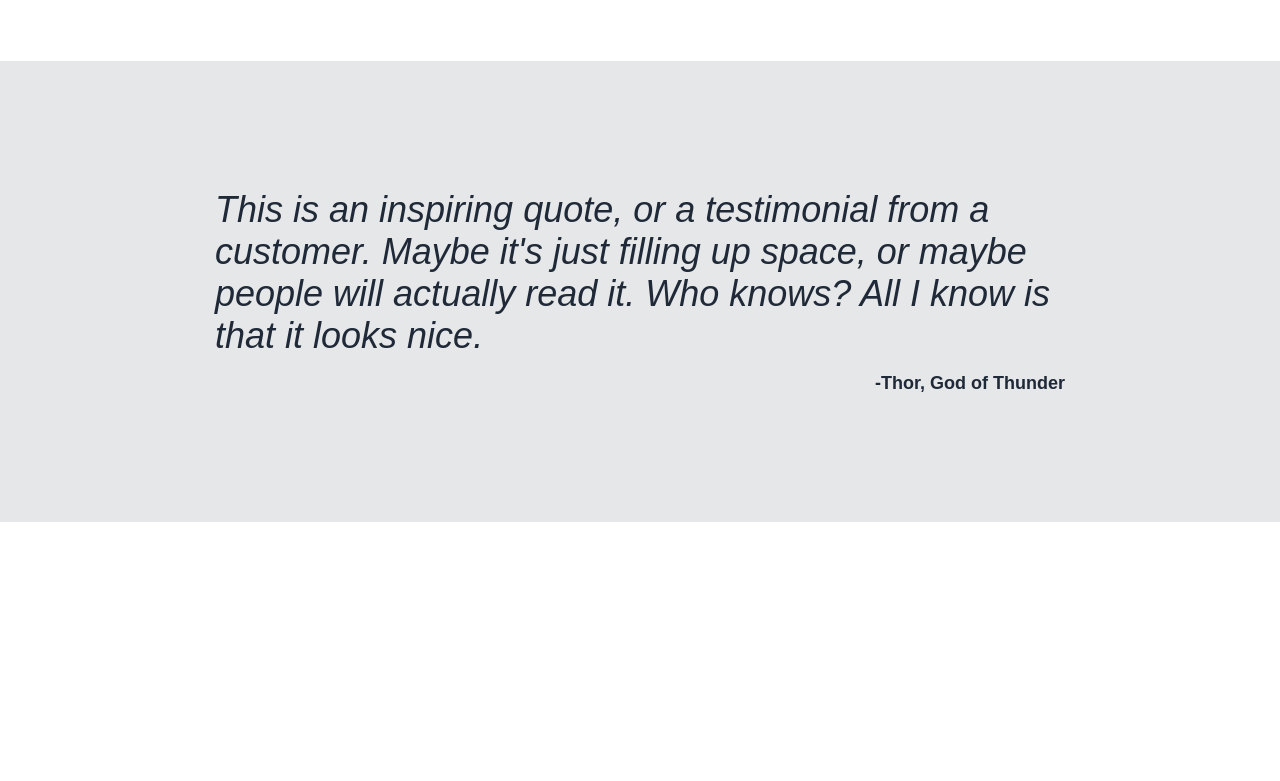
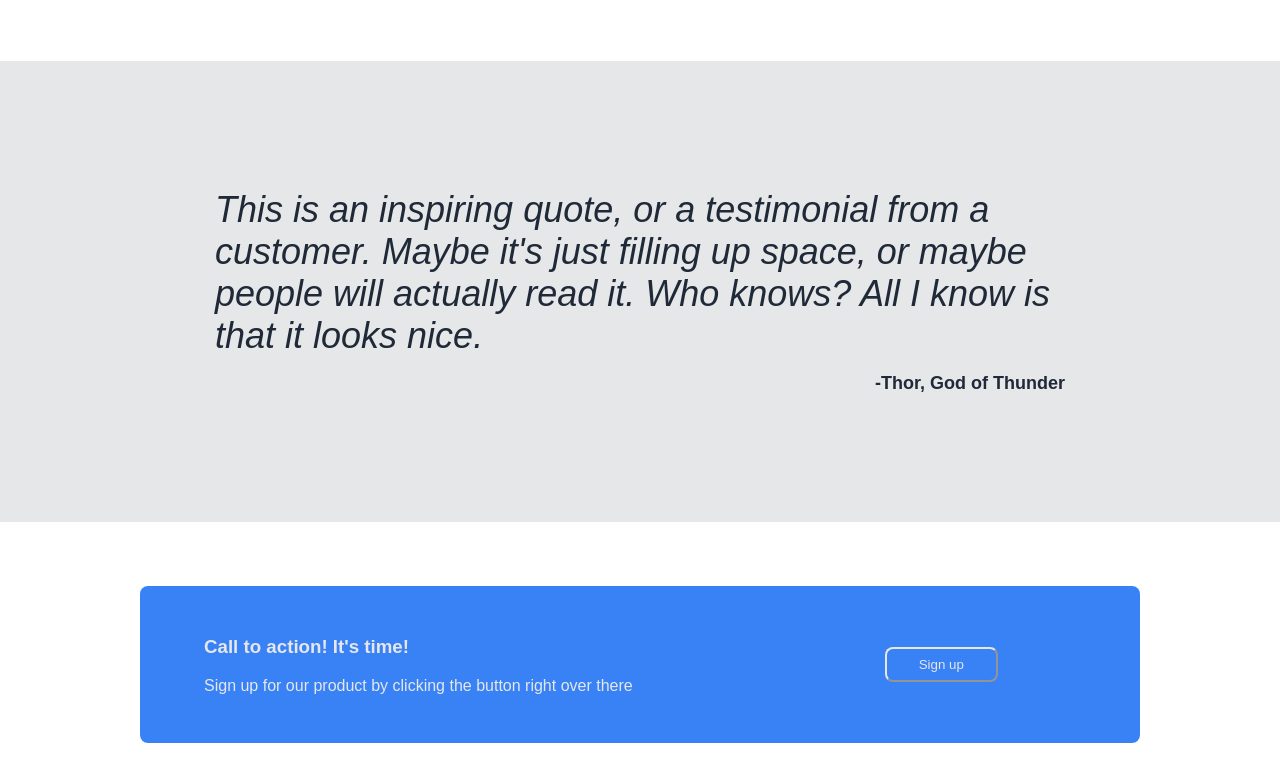
Before and after one commit to Danfeng-Danny-Wang/landing-page, a plain HTML site: page index.html in a window 1280 px wide. Shown: the part 926-1707 px from the top of the page. Before the commit the page ends 1448 px from the top, so only its background shows below. Drawn offline with Linux system fonts and the light colour scheme.

Commit message:
Add styles to call-to-action section

```diff
--- a/index.html
+++ b/index.html
@@ -57,5 +57,14 @@
       </p>
       <h6>-Thor, God of Thunder</h6>
     </div>
+    <div class="call-to-action">
+      <div class="action-text">
+        <h3>Call to action! It's time!</h3>
+        <p>Sign up for our product by clicking the button right over there</p>
+      </div>
+      <div class="action-button">
+        <button>Sign up</button>
+      </div>
+    </div>
   </body>
 </html>
--- a/style.css
+++ b/style.css
@@ -163,3 +163,40 @@ main img {
   color: #1f2937;
   text-align: end;
 }
+
+/* call-to-action section */
+.call-to-action {
+  display: flex;
+  justify-content: space-around;
+  gap: 64px;
+  background-color: #3882f6;
+  width: 100%;
+  max-width: 1000px;
+  margin: 64px auto;
+  border-radius: 8px;
+  padding-top: 32px;
+  padding-bottom: 32px;
+}
+
+.action-button {
+  flex: 1;
+  display: flex;
+  justify-content: center;
+  align-items: center;
+  padding-right: 64px;
+}
+
+.action-button button {
+  background-color: #3882f6;
+  color: #e5e7eb;
+  border-color: #e5e7eb;
+  padding: 8px 32px;
+  border-radius: 8px;
+  cursor: pointer;
+}
+
+.action-text {
+  flex: 2;
+  color: #e5e7eb;
+  padding-left: 64px;
+}
```
